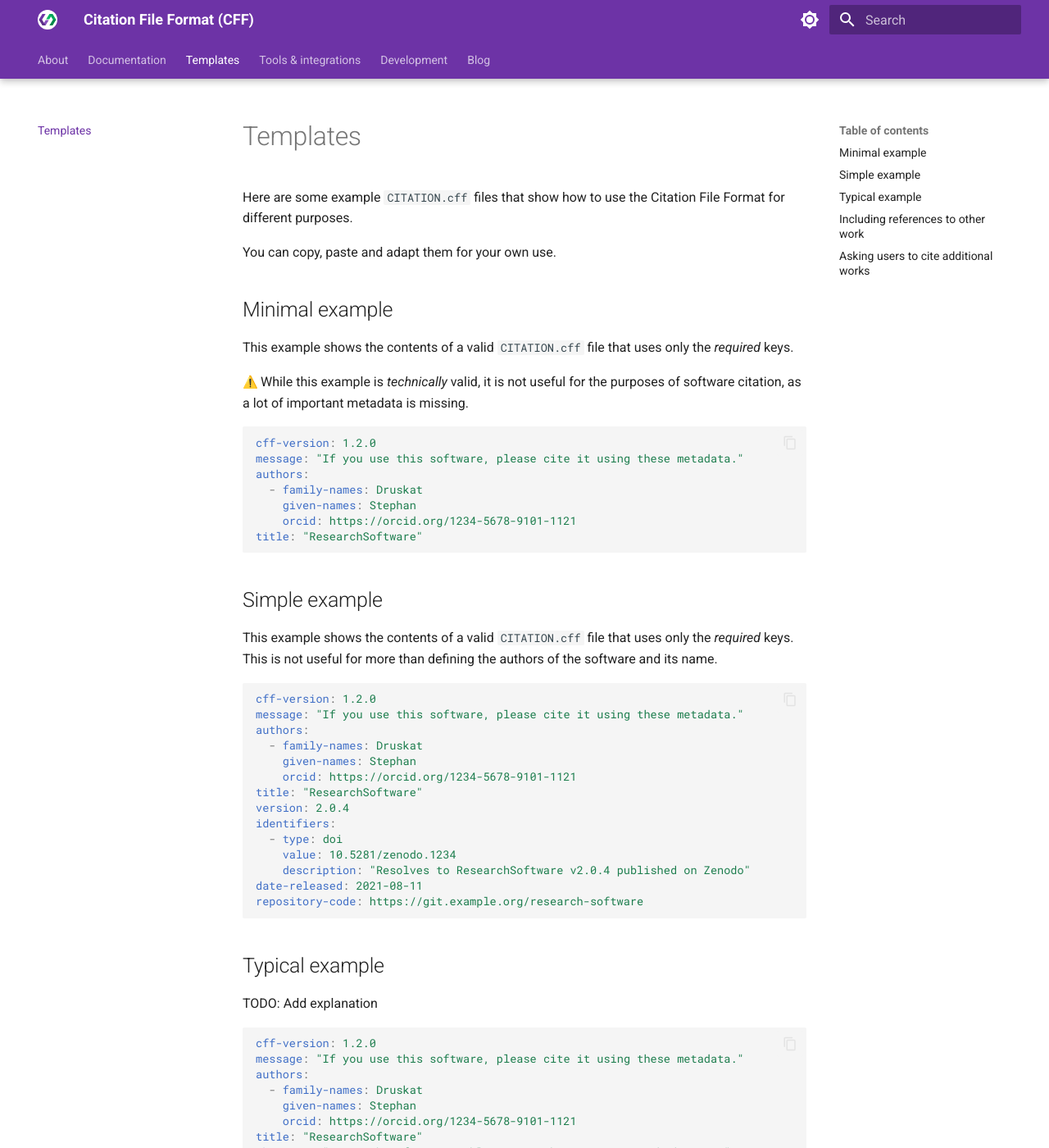
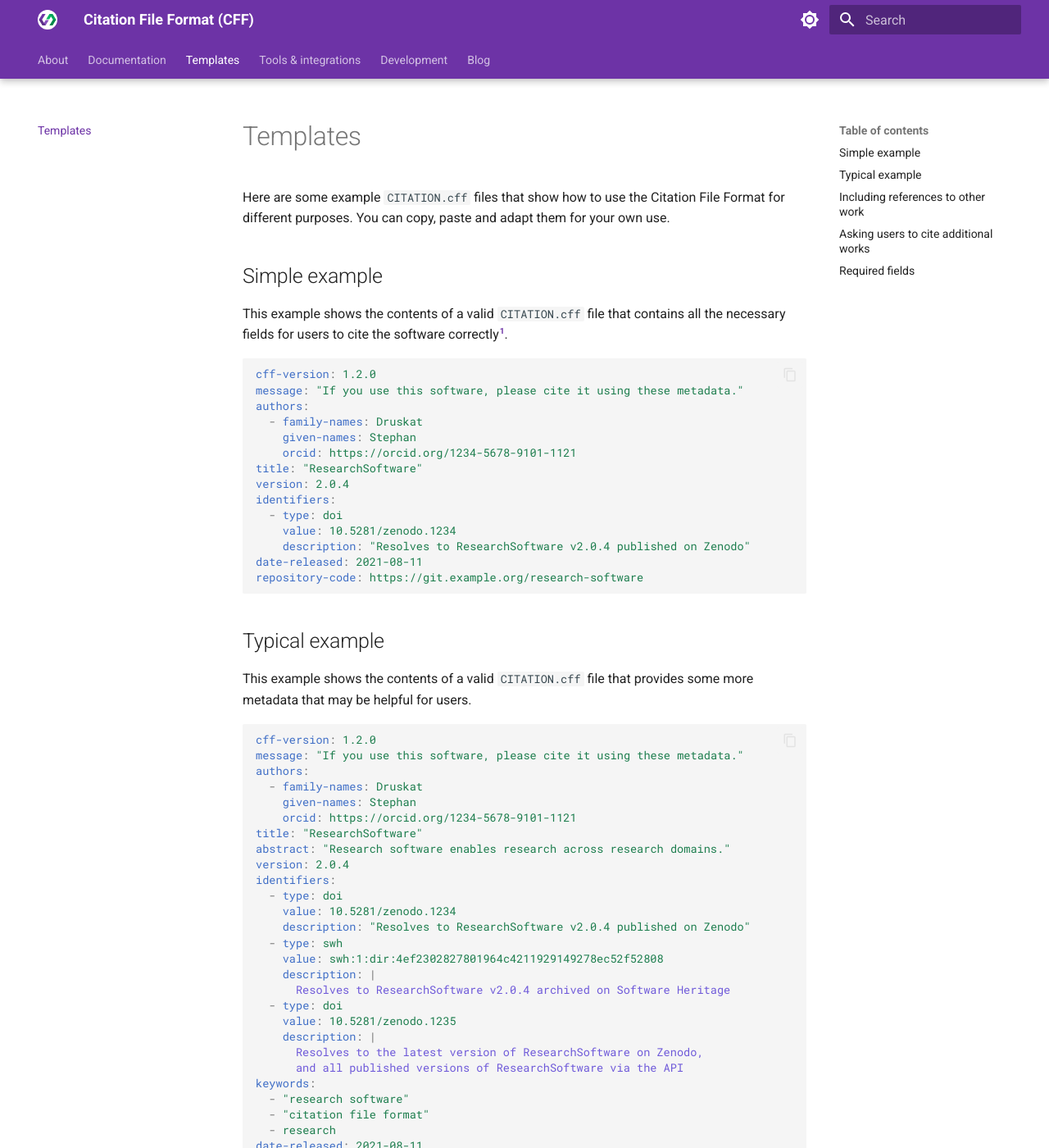
Before and after one commit to sdruskat/cffio, an MkDocs documentation site: the page built from docs/templates.md, in a window 1280 px wide and 1400 px high. Shown: the whole window at 82% size. Built offline with MkDocs 1.6.1 and Material for MkDocs 9.7.7, drawn with Linux system fonts in a browser that asks for light colours; emoji names are drawn with the system emoji font; some of the changed text lies outside the part shown.

Commit message:
Work on templates

````diff
--- a/docs/_assets/cff-minimal-example.md
+++ b/docs/_assets/cff-minimal-example.md
@@ -1,6 +1,8 @@
 ```yaml
 cff-version: 1.2.0
-message: "If you use this software, please cite it using these metadata."
+message: |
+  "If you use this software,
+  please cite it using these metadata."
 authors:
   - family-names: Druskat
     given-names: Stephan
--- a/docs/_assets/cff-typical-example.md
+++ b/docs/_assets/cff-typical-example.md
@@ -14,7 +14,13 @@
     description: "Resolves to ResearchSoftware v2.0.4 published on Zenodo"
   - type: swh
     value: swh:1:dir:4ef2302827801964c4211929149278ec52f52808
-    description: "Resolved to ResearchSoftware v2.0.4 archived on Software Heritage"
+    description: |
+      Resolves to ResearchSoftware v2.0.4 archived on Software Heritage
+  - type: doi
+    value: 10.5281/zenodo.1235
+    description: |
+      Resolves to the latest version of ResearchSoftware on Zenodo,
+      and all published versions of ResearchSoftware via the API
 keywords:
   - "research software"
   - "citation file format"
--- a/docs/templates.md
+++ b/docs/templates.md
@@ -1,33 +1,28 @@
 Here are some example `CITATION.cff` files that show
 how to use the Citation File Format for different purposes.
-
 You can copy, paste and adapt them for your own use.
-
-## Minimal example
-
-This example shows the contents of a valid `CITATION.cff` file that uses only the *required* keys.
-
-:warning: While this example is *technically* valid, it is not useful for the purposes of software citation,
-as a lot of important metadata is missing.
-
-{!_assets/cff-minimal-example.md!}
 
 ## Simple example
 
-This example shows the contents of a valid `CITATION.cff` file that uses only the *required* keys.
-This is not useful for more than defining the authors of the software and its name.
+This example shows the contents of a valid `CITATION.cff` file that contains all the necessary fields
+for users to cite the software correctly[^1].
 
 {!_assets/cff-simple-example.md!}
 
 ## Typical example
 
-TODO: Add explanation
+This example shows the contents of a valid `CITATION.cff` file that
+provides some more metadata that may be helpful for users.
 
 {!_assets/cff-typical-example.md!}
 
 ## Including references to other work
 
-TODO: Update file and add explanation
+This example shows the contents of a valid `CITATION.cff` file that
+provides references to work that the software builds on.
+
+The references section works like a reference list in a paper.
+Importantly, but can also contain references to other software (such as the dependencies of your software), other datasets, and other (research) outputs.
 
 {!_assets/cff-references-example.md!}
 
@@ -36,3 +31,15 @@
 TODO: Update file and add explanation
 
 {!_assets/cff-preferred-citation-example.md!}
+
+## Required fields
+
+This example shows the contents of a valid `CITATION.cff` file that uses only the *required* fields.
+
+!!! warning inline end
+    While this example is *technically* valid, it is not useful for the purposes of software citation, as a lot of metadata required for citation is missing.
+
+{!_assets/cff-minimal-example.md!}
+
+[^1]: You can read the [software citation principles](https://doi.org/10.7717/peerj-cs.86)
+to learn more about software citation and relevant software citation metadata.
--- a/mkdocs.yml
+++ b/mkdocs.yml
@@ -104,6 +104,7 @@
           class: mermaid
           format: !!python/name:pymdownx.superfences.fence_code_format
   - neoteroi.timeline
+  - pymdownx.details
 
 # hooks:
 #   - hooks/schema_version.py
````
